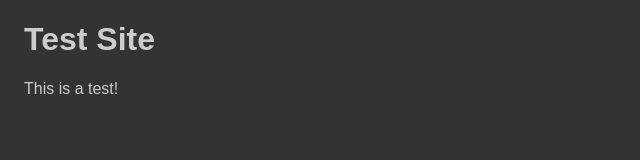
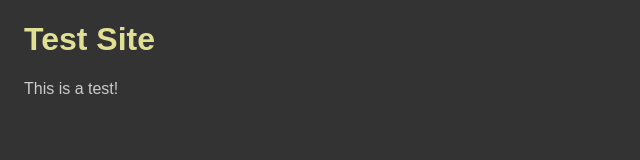
Before and after one commit to Scientific-Research/mk004reactbasics, a React (Vite) app: page / in a window 1280 px wide. Shown: the top 160 px of the page, without its empty margins (0-640 px from the left). Built offline with nearby package versions, Linux system fonts and the light colour scheme.

Commit message:
built-in Sass feature is there and we can use it without to install it

```diff
--- a/src/App.css
+++ b/src/App.css
@@ -3,4 +3,9 @@ body {
   color: #ccc;
   font-family: sans-serif;
   padding: 0 1rem;
+
+  /* Saas is a built-in Feature, we don't need to install it anymore as npm i sass  */
+  h1 {
+    color: rgb(224, 224, 149);
+  }
 }
```
Also changed, not shown: dev/notes.txt (added), 1 other file (tests, documents, lock files or other folders).
